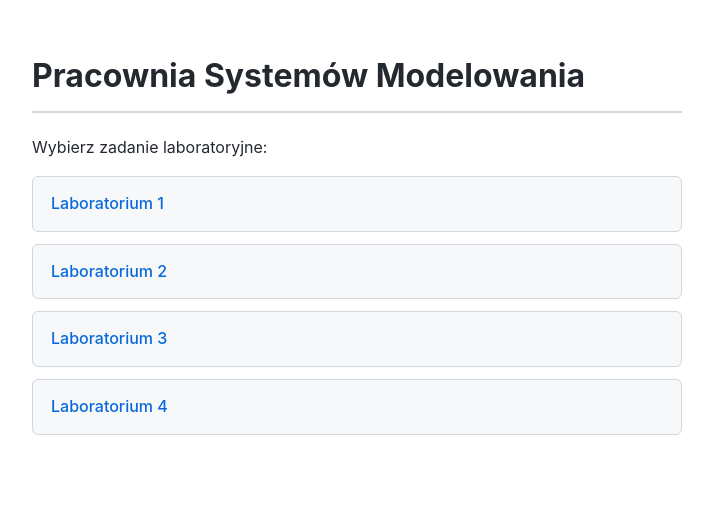
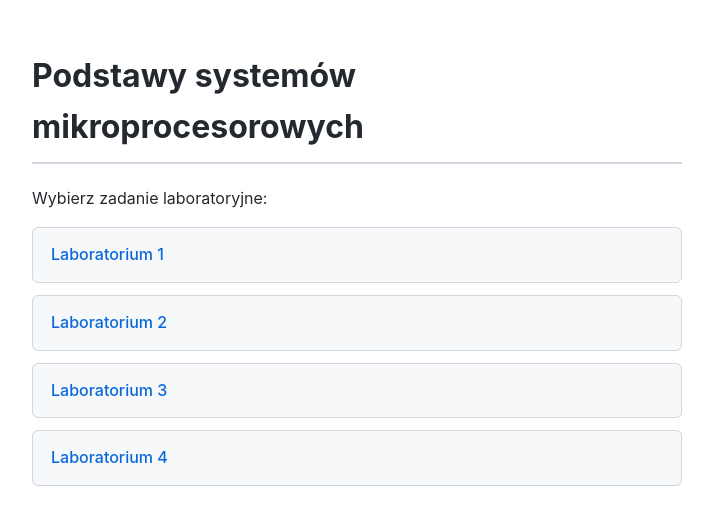
Before and after one commit to pfronczak55/PSM, a plain HTML site: page index.html in a window 1280 px wide. Shown: the whole page, without its empty margins (283-996 px from the left). Drawn offline with Linux system fonts and the light colour scheme.

Commit message:
Update index.html

```diff
--- a/index.html
+++ b/index.html
@@ -34,7 +34,7 @@
     </style>
 </head>
 <body>
-    <h1>Pracownia Systemów Modelowania</h1>
+    <h1>Podstawy systemów mikroprocesorowych</h1>
     <p>Wybierz zadanie laboratoryjne:</p>
     <ul>
         <li><a href="lab1.html">Laboratorium 1</a></li>
```
